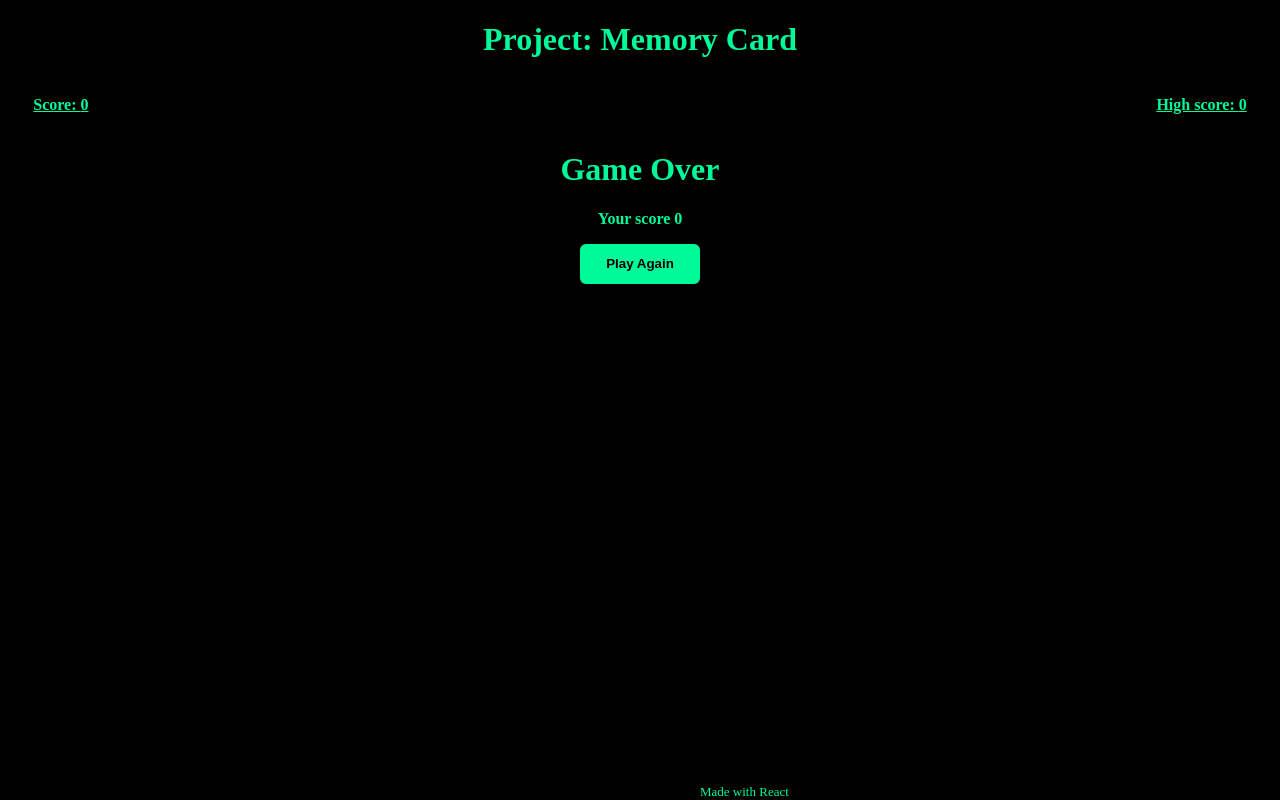
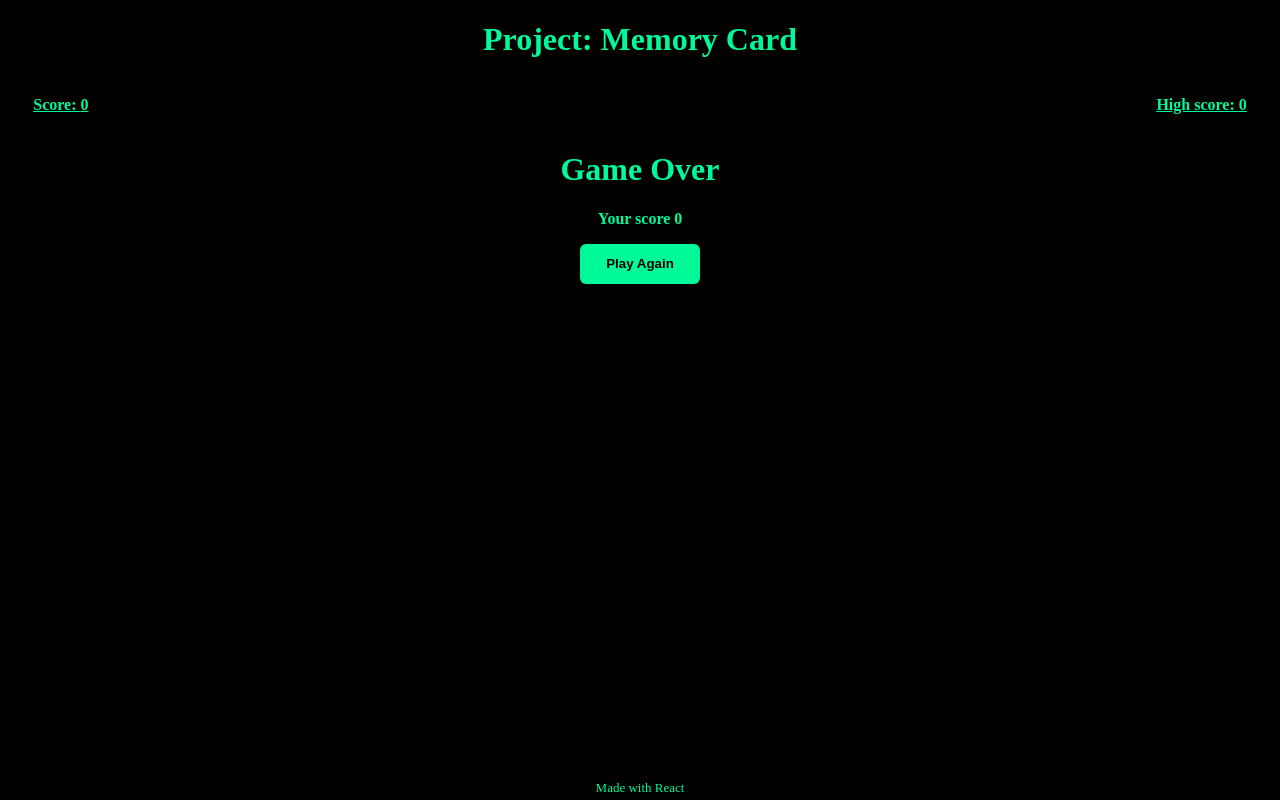
Before and after one commit to sum4n/TheOdinProject-MemoryCard, a React (Vite) app: page / in a window 1280 px wide. Built offline with nearby package versions, Linux system fonts and the light colour scheme; no server answers.

Commit message:
Make footer link open in new tab and center the footer correctly at the bottom of the page.

```diff
--- a/src/App.css
+++ b/src/App.css
@@ -58,11 +58,15 @@ img {
 }
 
 #footer {
-  position: absolute;
-  bottom: 0;
-  /* width: 100%; */
   font-size: small;
   font-weight: normal;
   text-decoration: none;
   color: mediumspringgreen;
+  /* center the footer at the bottom */
+  width: 100%;
+  height: 20px;
+  position: absolute;
+  bottom: 0px;
+  left: 0px;
+  text-align: center;
 }
--- a/src/App.jsx
+++ b/src/App.jsx
@@ -83,7 +83,12 @@ function App() {
         </>
       )}
 
-      <a id="footer" href="https://github.com/sum4n/TheOdinProject-MemoryCard">
+      <a
+        id="footer"
+        href="https://github.com/sum4n/TheOdinProject-MemoryCard"
+        target="_blank"
+        rel="noopener noreferrer"
+      >
         Made with React
       </a>
     </>
```
